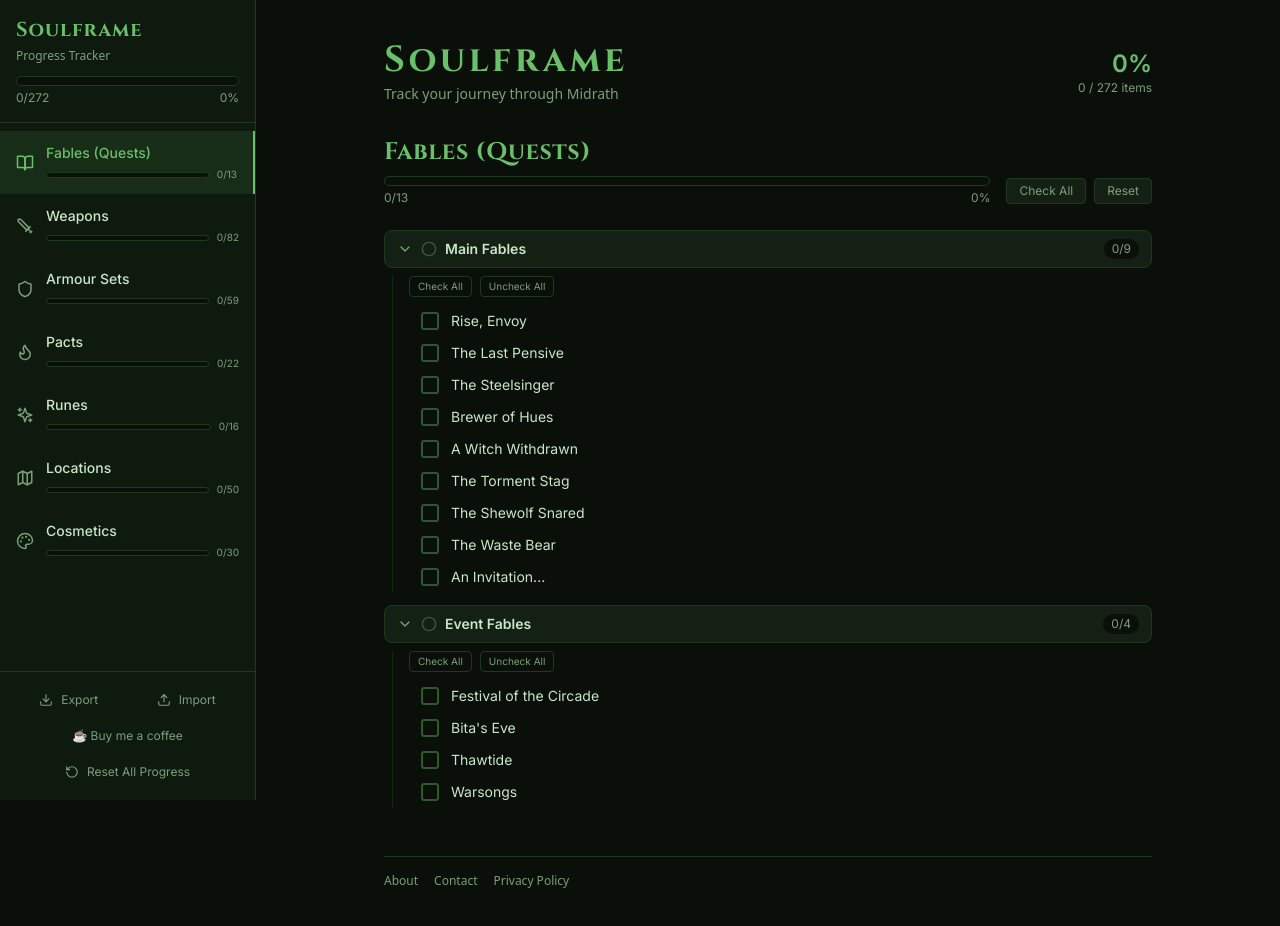
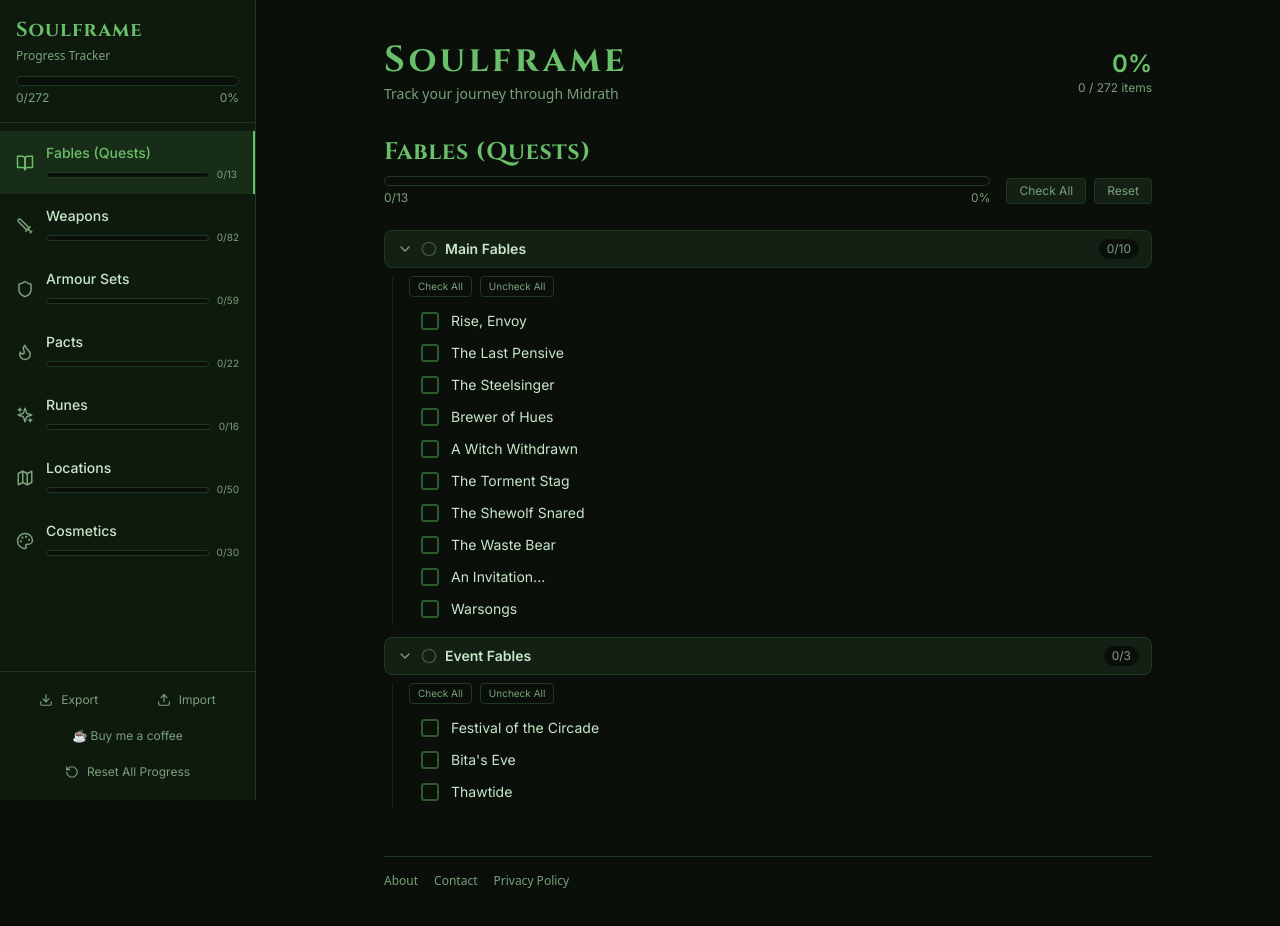
Before and after one commit to EnigmaMachineDev/SoulframeChecklist, a React (Vite) app: page / in a window 1280 px wide. Shown: the top 926 px of the page. Built offline with nearby package versions, Linux system fonts and the light colour scheme.

Commit message:
corrected warsong fable

```diff
--- a/src/data/gameData.js
+++ b/src/data/gameData.js
@@ -15,6 +15,7 @@
           { id: "fable-shewolf-snared", name: "The Shewolf Snared" },
           { id: "fable-waste-bear", name: "The Waste Bear" },
           { id: "fable-an-invitation", name: "An Invitation..." },
+          { id: "fable-warsongs", name: "Warsongs" },
         ],
       },
       events: {
@@ -23,7 +24,6 @@
           { id: "fable-festival-circade", name: "Festival of the Circade" },
           { id: "fable-bitas-eve", name: "Bita's Eve" },
           { id: "fable-thawtide", name: "Thawtide" },
-          { id: "fable-warsongs", name: "Warsongs" },
         ],
       },
     },
```
